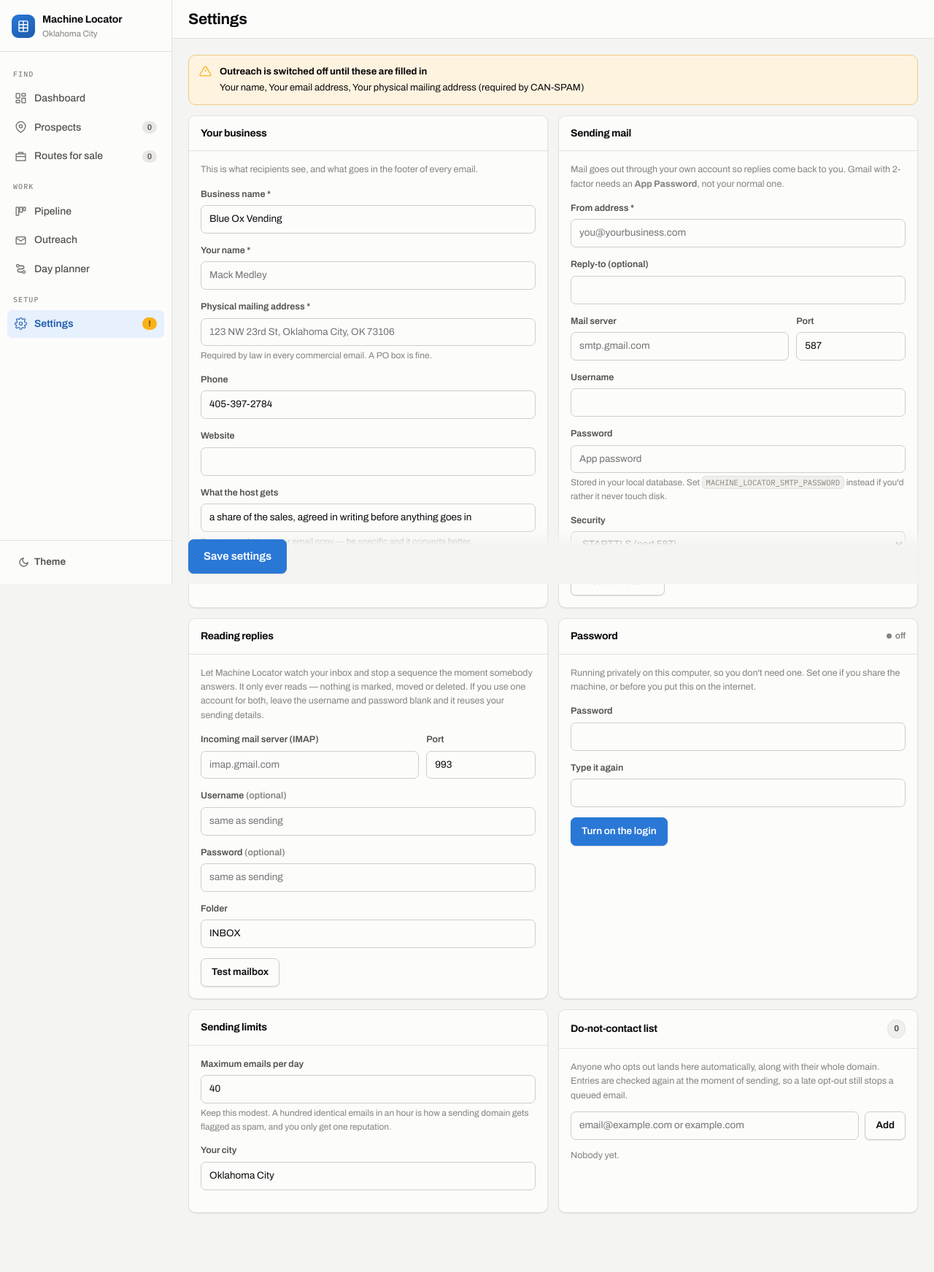
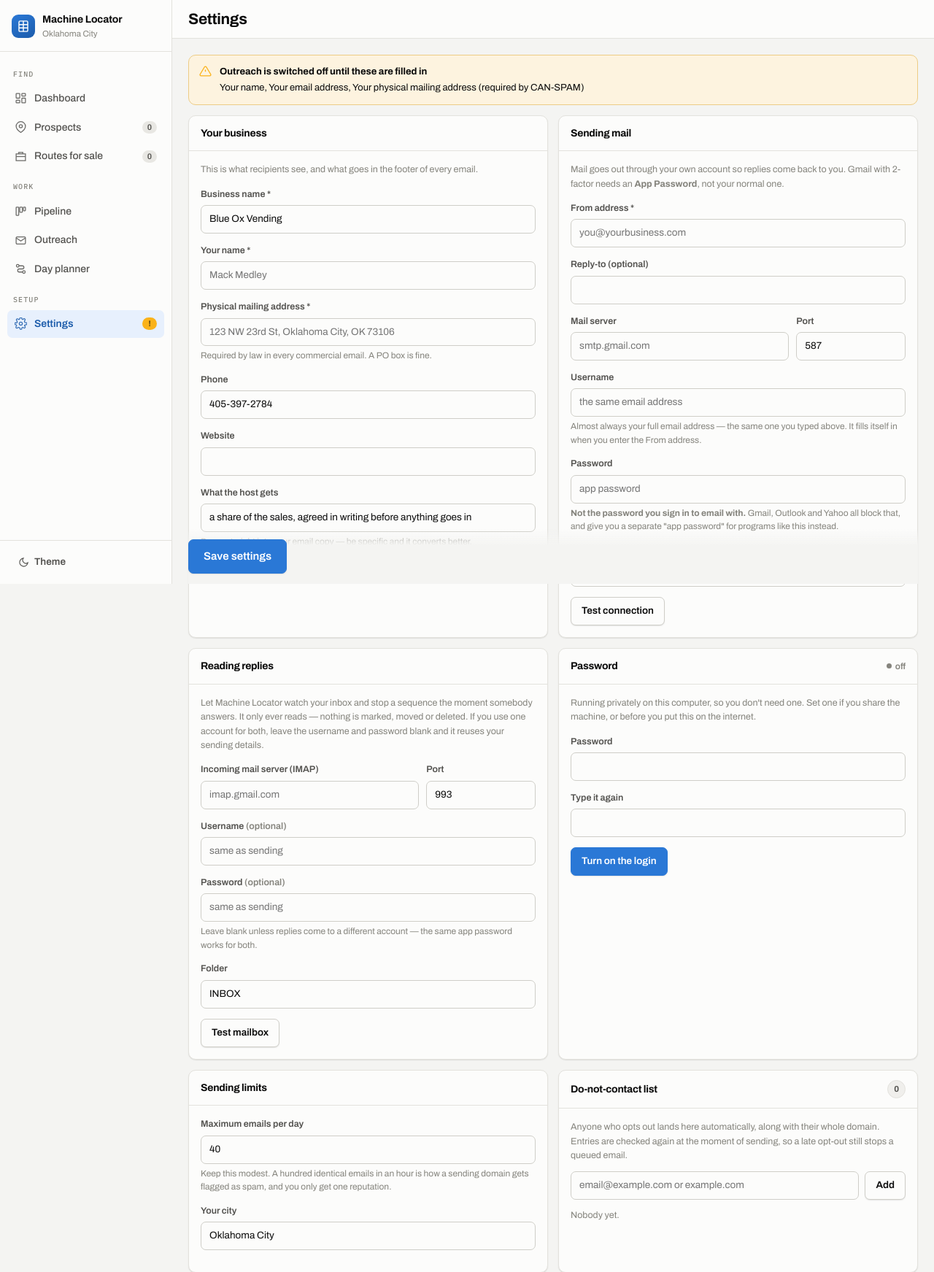
Before and after one commit to mackmedley/Machine-Locator, a Flask app: page /settings in a window 1280 px wide. Shown: the top 1743 px of the page at 73% size. Before the commit the page ends 1664 px from the top, so only its background shows below. Run offline with Flask 3, Linux system fonts and the light colour scheme; data comes from the database, SQL or seed files in the repository; data that the repository does not hold is empty.

Commit message:
Answer "what do I put in username and password" in the form itself
Someone setting up their mail account had to ask, which means the form was
not doing its job. The Username field carried no help at all, and the Password
field's help talked about an environment variable instead of saying what to
type -- explaining a storage detail to somebody who just wants to know what
goes in the box.

Username now fills itself in from the From address, since it is the same
address in almost every case, and says so.

The password help now leads with the thing that actually blocks people: it is
not the password you sign in to email with, because Gmail, Outlook and Yahoo
all refuse that and issue a separate app password instead. It then links the
right page for whichever provider the From address belongs to, and for a
custom domain says honestly that the normal password may well work and to use
Test connection to find out, rather than sending them hunting for an app
password that does not exist.

The IMAP password gets the matching note that the same app password covers
both, so it can stay blank.

Co-Authored-By: Claude Opus 5 <noreply@anthropic.com>
Claude-Session: https://claude.ai/code/session_01U8ySQeGq9Fr7H8cTKvFe9t

```diff
--- a/machine_locator/web/static/js/settings.js
+++ b/machine_locator/web/static/js/settings.js
@@ -34,17 +34,57 @@
     "outlook.com": ["smtp-mail.outlook.com", 587], "hotmail.com": ["smtp-mail.outlook.com", 587],
     "yahoo.com": ["smtp.mail.yahoo.com", 587], "icloud.com": ["smtp.mail.me.com", 587]
   };
+  /* Where to get an app password, per provider. Guessing the mail server is
+     only half the job -- "what do I put in the password box" is the question
+     that actually stops people, so answer it with a link to the right page. */
+  var APP_PASSWORD_HELP = {
+    "gmail.com": ["Google", "https://myaccount.google.com/apppasswords"],
+    "googlemail.com": ["Google", "https://myaccount.google.com/apppasswords"],
+    "outlook.com": ["Microsoft", "https://account.live.com/proofs/AppPassword"],
+    "hotmail.com": ["Microsoft", "https://account.live.com/proofs/AppPassword"],
+    "live.com": ["Microsoft", "https://account.live.com/proofs/AppPassword"],
+    "yahoo.com": ["Yahoo", "https://login.yahoo.com/account/security"],
+    "icloud.com": ["Apple", "https://account.apple.com/account/manage"],
+    "me.com": ["Apple", "https://account.apple.com/account/manage"]
+  };
+
+  function describeProvider() {
+    var slot = document.getElementById("pw-provider");
+    if (!slot || !senderEmail) return;
+    var at = senderEmail.value.indexOf("@");
+    var domain = at < 0 ? "" : senderEmail.value.slice(at + 1).toLowerCase();
+    var entry = APP_PASSWORD_HELP[domain];
+    if (entry) {
+      slot.innerHTML = " Get yours from " + entry[0] + ": " +
+        '<a href="' + entry[1] + '" target="_blank" rel="noopener">' + entry[1] + "</a>";
+    } else if (domain) {
+      slot.textContent = " If your email is through your own domain, your host may " +
+        "just want your normal password — try it, and use Test connection to check.";
+    } else {
+      slot.textContent = "";
+    }
+  }
+
   if (senderEmail) {
     senderEmail.addEventListener("blur", function () {
       var at = senderEmail.value.indexOf("@");
-      if (at < 0 || smtpHost.value.trim()) return;
+      if (at < 0) return;
+
+      // The username is the email address in almost every case, so fill it in
+      // rather than making somebody guess.
+      var username = form.querySelector('[name="smtp_username"]');
+      if (username && !username.value.trim()) username.value = senderEmail.value.trim();
+
       var guess = GUESSES[senderEmail.value.slice(at + 1).toLowerCase()];
-      if (guess) {
+      if (guess && !smtpHost.value.trim()) {
         smtpHost.value = guess[0];
         smtpPort.value = guess[1];
-        ML.toast("Filled in the mail server for you — check it looks right", "info");
+        ML.toast("Filled in the mail server and username for you", "info");
       }
+      describeProvider();
     });
+    senderEmail.addEventListener("input", describeProvider);
+    describeProvider();
   }
 
   // Same courtesy for the incoming server: guess it from the email domain.
--- a/machine_locator/web/templates/settings.html
+++ b/machine_locator/web/templates/settings.html
@@ -65,10 +65,17 @@
           <input type="number" name="smtp_port" id="smtp-port" value="{{ stored.smtp_port or 587 }}"></label>
       </div>
       <label class="field"><span class="lbl">Username</span>
-        <input type="text" name="smtp_username" value="{{ stored.smtp_username or '' }}"></label>
+        <input type="text" name="smtp_username" value="{{ stored.smtp_username or '' }}" placeholder="the same email address">
+        <span class="help">Almost always your full email address — the same one you
+          typed above. It fills itself in when you enter the From address.</span></label>
       <label class="field"><span class="lbl">Password{% if smtp_configured %} <span class="muted">(saved — leave blank to keep)</span>{% endif %}</span>
-        <input type="password" name="smtp_password" placeholder="{{ '••••••••••' if smtp_configured else 'App password' }}">
-        <span class="help">Stored in your local database. Set <code>MACHINE_LOCATOR_SMTP_PASSWORD</code> instead if you'd rather it never touch disk.</span></label>
+        <input type="password" name="smtp_password" placeholder="{{ '••••••••••' if smtp_configured else 'app password' }}">
+        <span class="help" id="pw-guidance">
+          <strong>Not the password you sign in to email with.</strong>
+          Gmail, Outlook and Yahoo all block that, and give you a separate
+          "app password" for programs like this instead.
+          <span id="pw-provider"></span>
+        </span></label>
       <label class="field"><span class="lbl">Security</span>
         <select name="smtp_security">
           <option value="starttls" {{ 'selected' if (stored.smtp_security or 'starttls') == 'starttls' }}>STARTTLS (port 587)</option>
@@ -101,7 +108,9 @@
       <label class="field"><span class="lbl">Username <span class="muted">(optional)</span></span>
         <input type="text" name="imap_username" value="{{ stored.imap_username or '' }}" placeholder="same as sending"></label>
       <label class="field"><span class="lbl">Password <span class="muted">(optional)</span></span>
-        <input type="password" name="imap_password" placeholder="{{ '••••••••••' if imap_configured else 'same as sending' }}"></label>
+        <input type="password" name="imap_password" placeholder="{{ '••••••••••' if imap_configured else 'same as sending' }}">
+        <span class="help">Leave blank unless replies come to a different account —
+          the same app password works for both.</span></label>
       <label class="field"><span class="lbl">Folder</span>
         <input type="text" name="imap_folder" value="{{ stored.imap_folder or 'INBOX' }}"></label>
       <button type="button" class="btn" id="btn-test-imap">Test mailbox</button>
```
